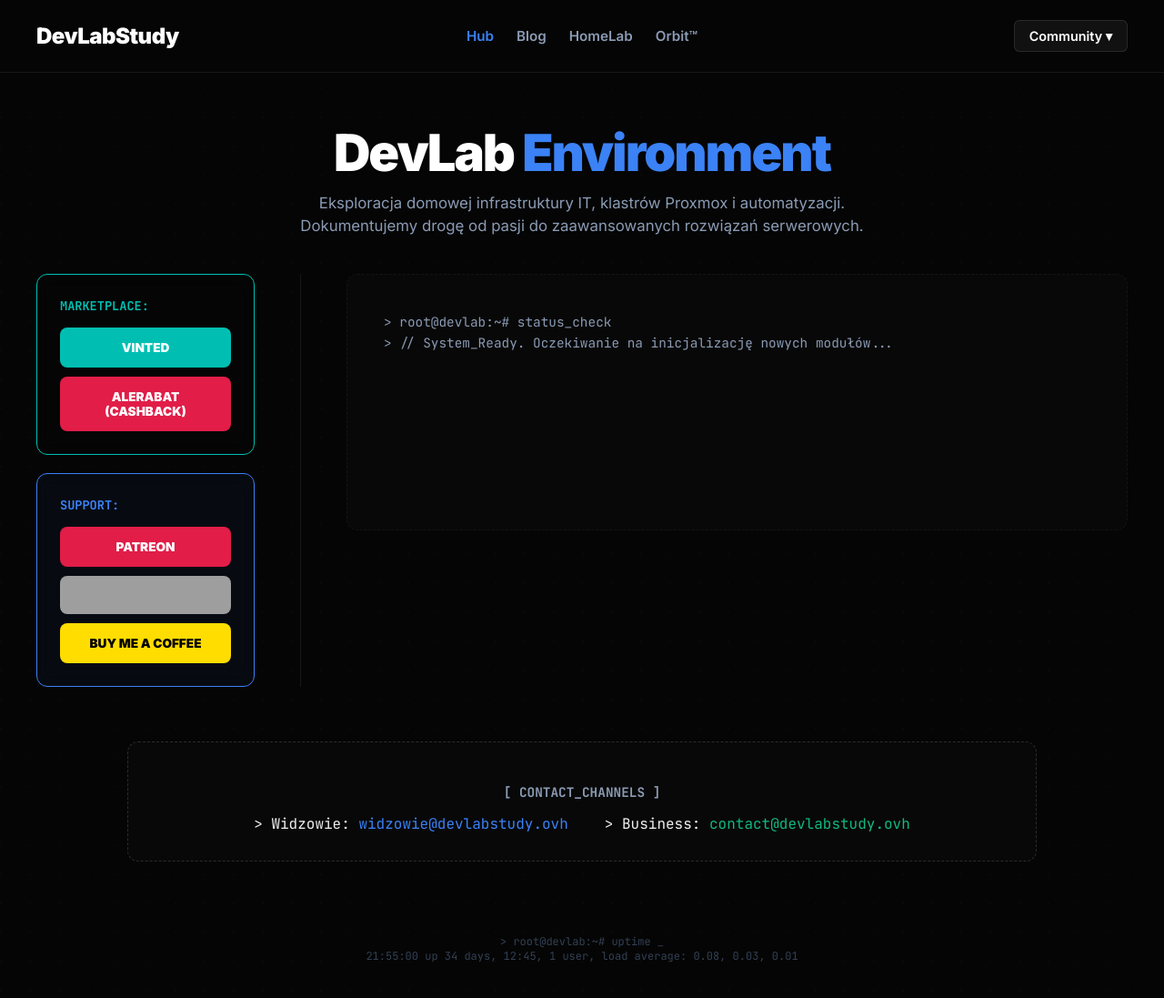
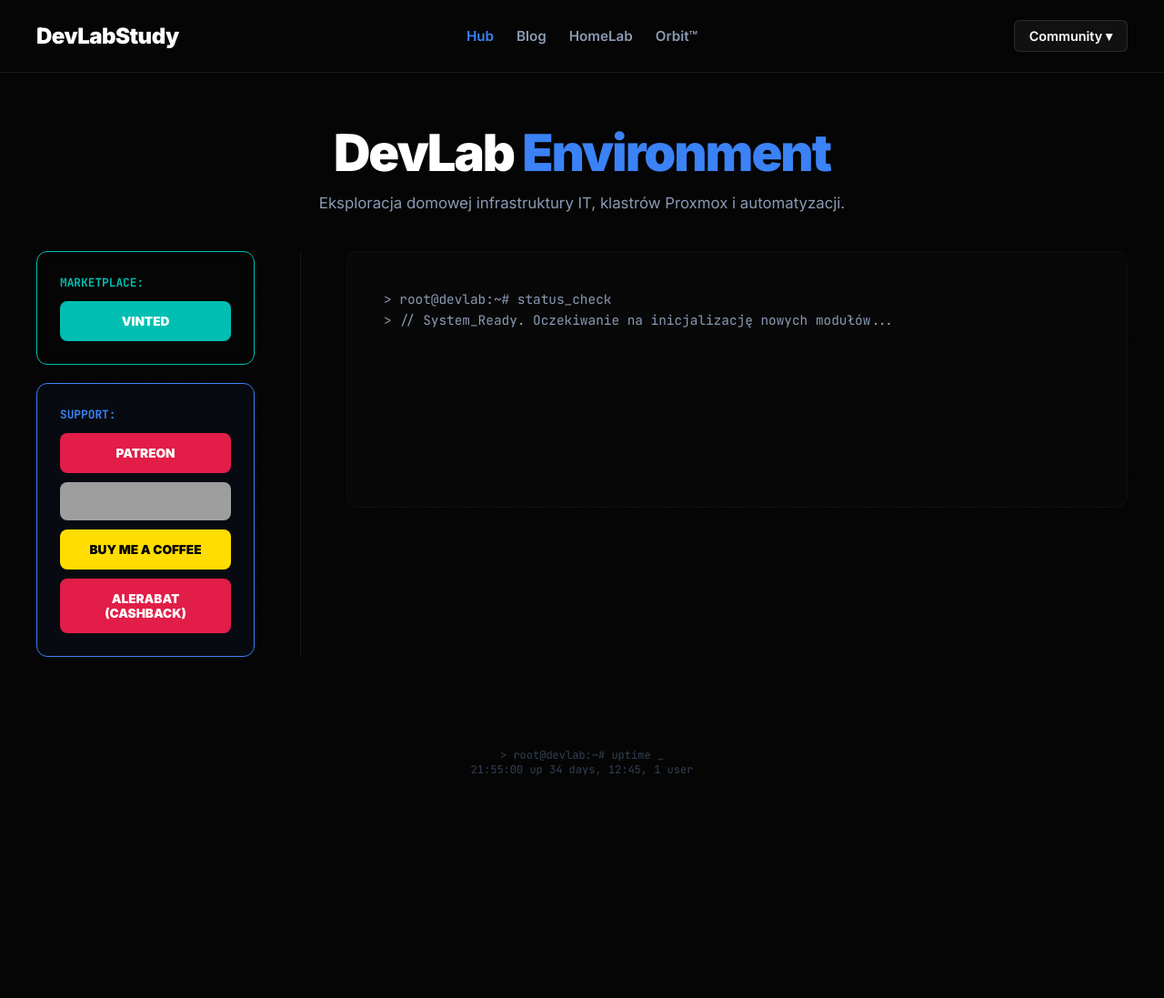
Before and after one commit to TobiMessi/TobiMessi.github.io, a Jekyll site: the page built from index.html, in a window 1280 px wide and 1099 px high. Shown: the whole window at 91% size. Built offline with Jekyll 4.4.1, drawn with Linux system fonts in a browser that asks for light colours; grey boxes are pictures that could not be loaded.

Commit message:
Update default.html

```diff
--- a/_layouts/default.html
+++ b/_layouts/default.html
@@ -17,28 +19,46 @@
         .nav-center a { text-decoration: none; color: var(--text-muted); font-weight: 600; font-size: 0.95rem; transition: 0.3s; }
         .nav-center a:hover, .nav-center a.active { color: var(--accent-blue); }
         .nav-right { display: flex; justify-content: flex-end; }
+
+        /* DROPDOWN */
         .dropdown { position: relative; display: inline-block; }
         .dropbtn { background: #111; color: #fff; padding: 8px 16px; border-radius: 6px; border: 1px solid rgba(255, 255, 255, 0.1); cursor: pointer; font-family: 'Inter', sans-serif; font-weight: 600; font-size: 0.9rem; }
         .dropdown-content { display: none; position: absolute; right: 0; top: 130%; background: #0a0a0a; min-width: 180px; border: 1px solid rgba(255, 255, 255, 0.1); border-radius: 6px; box-shadow: 0 10px 30px rgba(0,0,0,0.8); }
         .dropdown-content a { display: flex; justify-content: space-between; align-items: center; color: #fff; padding: 12px 16px; text-decoration: none; font-size: 0.85rem; font-weight: 600; border-bottom: 1px solid rgba(255, 255, 255, 0.05); }
         .dropdown-content a:last-child { border-bottom: none; }
-        .dropdown-content a:hover { background: #1a1a1a; color: var(--accent-blue); }
         .dropdown:hover .dropdown-content { display: block; }
+
+        /* LAYOUT MAIN */
         .hero-header { max-width: 1000px; margin: 60px auto 40px auto; text-align: center; padding: 0 20px; }
         .hero-title { font-size: 3.5rem; font-weight: 900; margin: 0; letter-spacing: -2px; line-height: 1; color: #fff; }
         .hero-title span { color: var(--accent-blue); }
         .hero-subtitle { font-size: 1.05rem; color: var(--text-muted); margin-top: 15px; max-width: 700px; margin-left: auto; margin-right: auto; line-height: 1.5; }
+
         .dashboard { width: 100%; max-width: 100%; padding: 0 40px; margin: 0 auto 60px auto; box-sizing: border-box; }
         .grid-container { display: grid; grid-template-columns: 240px 1px 1fr; gap: 50px; align-items: start; }
         .vertical-divider { background: var(--border-color); width: 1px; height: 100%; min-height: 400px; }
         .left-sidebar { display: flex; flex-direction: column; gap: 20px; position: sticky; top: 100px; }
         .main-content { display: flex; flex-direction: column; gap: 30px; max-width: 1200px; }
+
+        /* CARDS & BUTTONS */
         .card { background: rgba(10, 10, 10, 0.7); border: 1px solid var(--border-color); padding: 25px; border-radius: 12px; backdrop-filter: blur(10px); }
         .vinted-card { border-color: #00bfb2 !important; background: transparent !important; }
         .support-btn { display: block; text-decoration: none; padding: 14px; border-radius: 8px; font-weight: 800; font-size: 0.85rem; text-align: center; margin-top: 10px; transition: 0.3s; }
         .do-badge { display: flex; justify-content: center; margin-top: 10px; transition: 0.3s; }
-        .do-badge:hover { transform: scale(1.02); filter: brightness(1.1); }
-        @media (max-width: 1024px) { .navbar { display: flex; flex-direction: column; gap: 15px; align-items: center; padding: 15px; } .dashboard { padding: 0 20px; } .grid-container { grid-template-columns: 1fr; gap: 20px; } .vertical-divider { display: none; } .left-sidebar { position: static; } .hero-title { font-size: 2.5rem; } }
+
+        /* RESPONSIVE FIXES */
+        @media (max-width: 1024px) {
+            .navbar { display: flex; flex-direction: column; gap: 15px; align-items: center; padding: 15px 20px; }
+            .nav-left, .nav-center, .nav-right { width: 100%; justify-content: center; }
+            .nav-center { gap: 15px; flex-wrap: wrap; }
+            .hero-header { margin: 30px auto 20px auto; }
+            .hero-title { font-size: 2.2rem; }
+            .dashboard { padding: 0 15px; }
+            .grid-container { grid-template-columns: 1fr; gap: 20px; }
+            .vertical-divider { display: none; }
+            .left-sidebar { position: static; }
+            .card { padding: 20px; }
+        }
     </style>
 </head>
 <body>
@@ -68,7 +88,7 @@
     <header class="hero-header">
         {% if page.url == "/" %}
             <h1 class="hero-title">DevLab <span>Environment</span></h1>
-            <p class="hero-subtitle">Eksploracja domowej infrastruktury IT, klastrów Proxmox i automatyzacji. Dokumentujemy drogę od pasji do zaawansowanych rozwiązań serwerowych.</p>
+            <p class="hero-subtitle">Eksploracja domowej infrastruktury IT, klastrów Proxmox i automatyzacji.</p>
         {% else %}
             <h1 class="hero-title"><span>{{ page.title }}</span></h1>
         {% endif %}
@@ -79,18 +99,22 @@
 
             <aside class="left-sidebar">
                 <div class="card vinted-card">
-                    <h3 style="font-size: 0.85rem; color: #00bfb2; margin: 0 0 15px 0; text-transform: uppercase; font-family: 'JetBrains Mono', monospace;">Marketplace:</h3>
+                    <h3 style="font-size: 0.8rem; color: #00bfb2; margin: 0 0 12px 0; text-transform: uppercase; font-family: 'JetBrains Mono', monospace;">Marketplace:</h3>
                     <a href="https://www.vinted.pl/member/306118036" target="_blank" class="support-btn" style="background: #00bfb2; color: #fff;">VINTED</a>
-                    <a href="https://alerabat.com/polecenia/f7e187611dad40f9441c55ffedf25a6a3a4f67566b4347243a96f1dc432c724c" target="_blank" class="support-btn" style="background: #e11d48; color: #fff; margin-top: 10px;">ALERABAT (CASHBACK)</a>
                 </div>
 
                 <div class="card" style="border-color: var(--accent-blue); background: rgba(59, 130, 246, 0.05);">
-                    <h3 style="font-size: 0.85rem; color: var(--accent-blue); margin: 0 0 15px 0; text-transform: uppercase; font-family: 'JetBrains Mono', monospace;">Support:</h3>
+                    <h3 style="font-size: 0.8rem; color: var(--accent-blue); margin: 0 0 12px 0; text-transform: uppercase; font-family: 'JetBrains Mono', monospace;">Support:</h3>
+
                     <a href="https://patreon.com/DevLabStudy" target="_blank" class="support-btn" style="background: #e11d48; color: #fff;">PATREON</a>
+
                     <a href="https://www.digitalocean.com/?refcode=6fd6e2226432" class="do-badge" target="_blank">
                         <img src="https://web-platforms.sfo2.cdn.digitaloceanspaces.com/WWW/Badge%201.svg" alt="DigitalOcean Badge" style="width: 100%; border-radius: 8px;" />
                     </a>
+
                     <a href="https://www.buymeacoffee.com/DevLabStudy" target="_blank" class="support-btn" style="background: #FFDD00; color: #000;">BUY ME A COFFEE</a>
+
+                    <a href="https://alerabat.com/polecenia/f7e187611dad40f9441c55ffedf25a6a3a4f67566b4347243a96f1dc432c724c" target="_blank" class="support-btn" style="background: #e11d48; color: #fff;">ALERABAT (CASHBACK)</a>
                 </div>
             </aside>
 
@@ -103,19 +127,9 @@
         </div>
     </main>
 
-    <section style="max-width: 1000px; margin: 0 auto 40px auto; padding: 0 20px;">
-        <div class="card" style="border-style: dashed; border-color: rgba(255,255,255,0.15); text-align: center; padding: 30px;">
-            <h3 style="font-family: 'JetBrains Mono', monospace; font-size: 0.9rem; color: var(--text-muted); margin-bottom: 15px; text-transform: uppercase;">[ Contact_Channels ]</h3>
-            <div style="display: flex; justify-content: center; gap: 40px; font-family: 'JetBrains Mono', monospace; flex-wrap: wrap;">
-                <p style="margin: 0;">> Widzowie: <a href="mailto:widzowie@devlabstudy.ovh" style="color: var(--accent-blue); text-decoration: none;">widzowie@devlabstudy.ovh</a></p>
-                <p style="margin: 0;">> Business: <a href="mailto:contact@devlabstudy.ovh" style="color: #10b981; text-decoration: none;">contact@devlabstudy.ovh</a></p>
-            </div>
-        </div>
-    </section>
-
     <footer style="text-align: center; padding: 40px; color: #334155; font-family: 'JetBrains Mono', monospace; font-size: 0.75rem;">
         &gt; root@devlab:~# uptime _ <br>
-        21:55:00 up 34 days, 12:45, 1 user, load average: 0.08, 0.03, 0.01
+        21:55:00 up 34 days, 12:45, 1 user
     </footer>
 
 </body>
```
Also changed, not shown: other parts of _layouts/default.html (+2 -0 lines).
